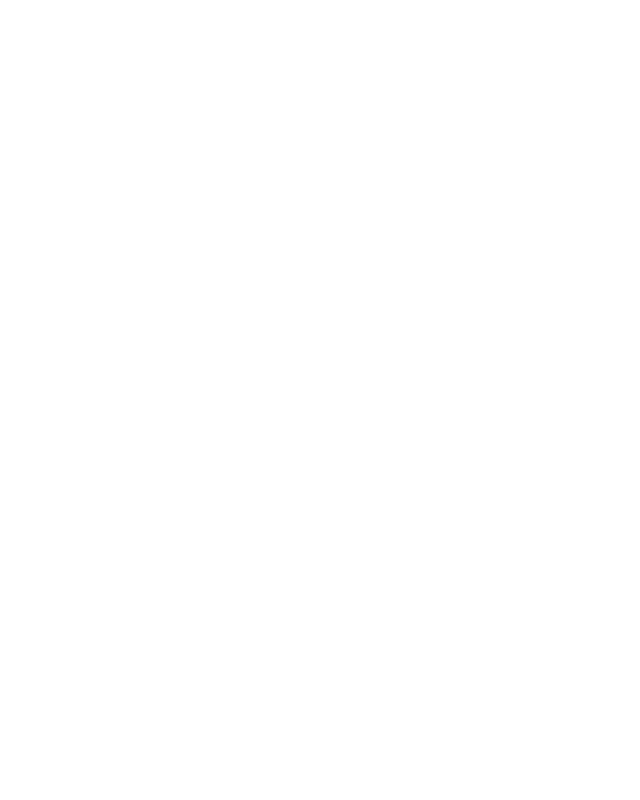
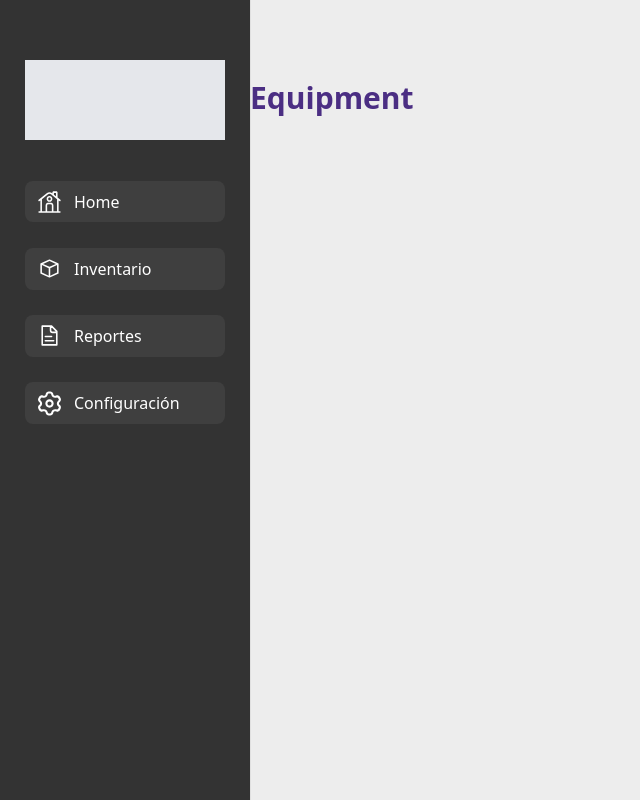
Before and after one commit to kacto1973/invictus-frontend, a React (Vite) app: page /equipment in a window 1280 px wide. Before the commit this address had no page. Shown: the whole page, without its empty margins (0-640 px from the left). Built offline with nearby package versions, Linux system fonts and the light colour scheme.

Commit message:
finiquitamos

```diff
--- a/src/App.jsx
+++ b/src/App.jsx
@@ -17,7 +17,7 @@
       <Router>
         <Routes>
           <Route path="/" element={<Dashboard />} />
-          <Route path="/" element={<Equipment />} />
+          <Route path="/equipment" element={<Equipment />} />
         </Routes>
       </Router>
     </>
--- a/src/views/Equipment.jsx
+++ b/src/views/Equipment.jsx
@@ -1,9 +1,23 @@
-import React from 'react'
+import React from "react";
+import Header from "../components/Header";
+import TemporaryDrawer from "../components/TemporaryDrawer";
+import Card from "../components/Card";
 
 const Equipment = () => {
   return (
-    <div>Equipment</div>
-  )
-}
+    <div>
+      <TemporaryDrawer></TemporaryDrawer>
+      <Header label="Equipment"></Header>
+      <div className="bg-[#EDEDED] w-screen h-screen relative m-0 overflow-hidden">
+        <div className="ml-[250px] mt-[5rem]">
+          <h1 className="text-3xl font-bold text-[#4B2E83]">Equipment</h1>
+          <div className="flex flex-row w-full justify-around mt-10">
+            {/* Aquí puedes agregar más contenido relacionado con el equipo */}
+          </div>
+        </div>
+      </div>
+    </div>
+  );
+};
 
-export default Equipment
+export default Equipment;
```
